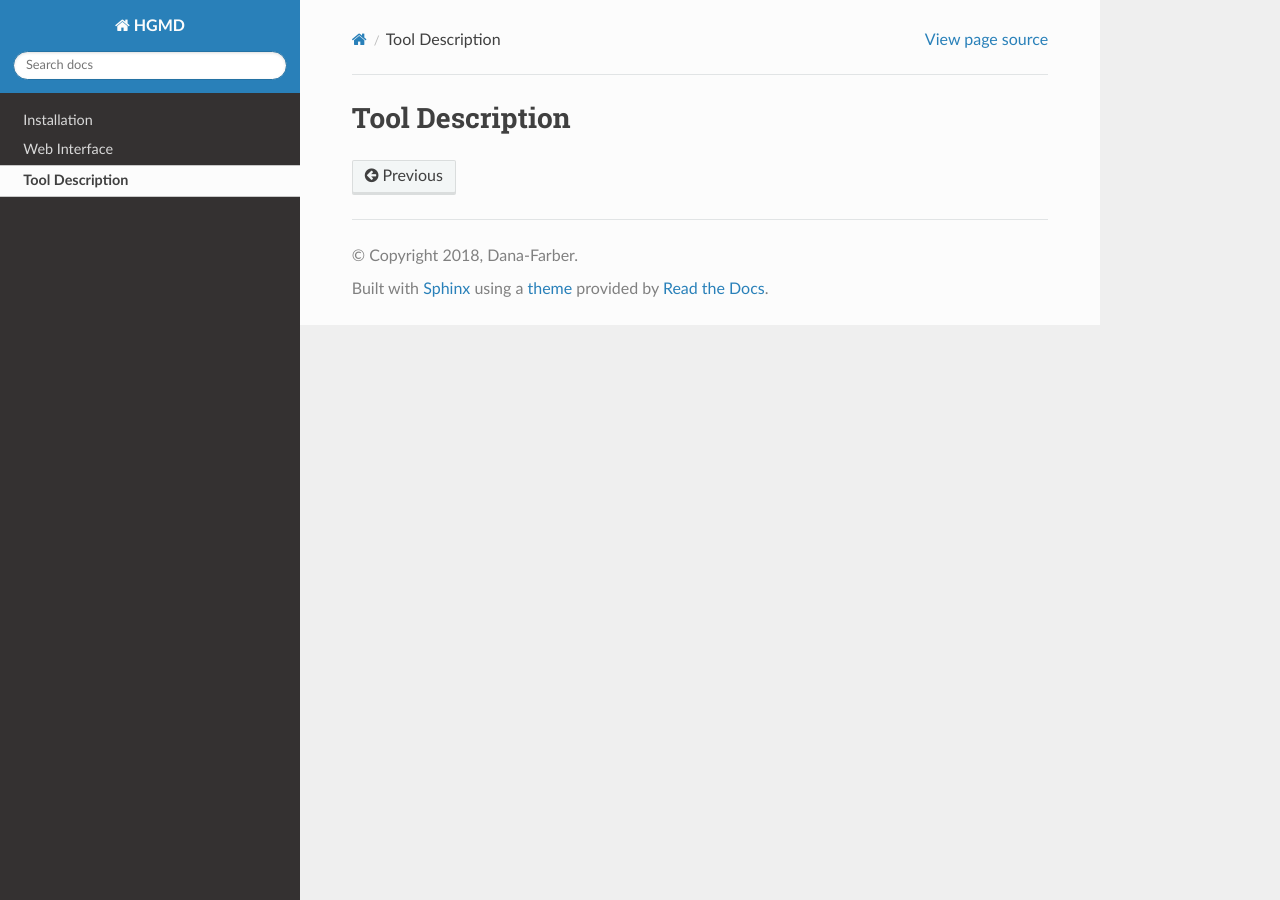
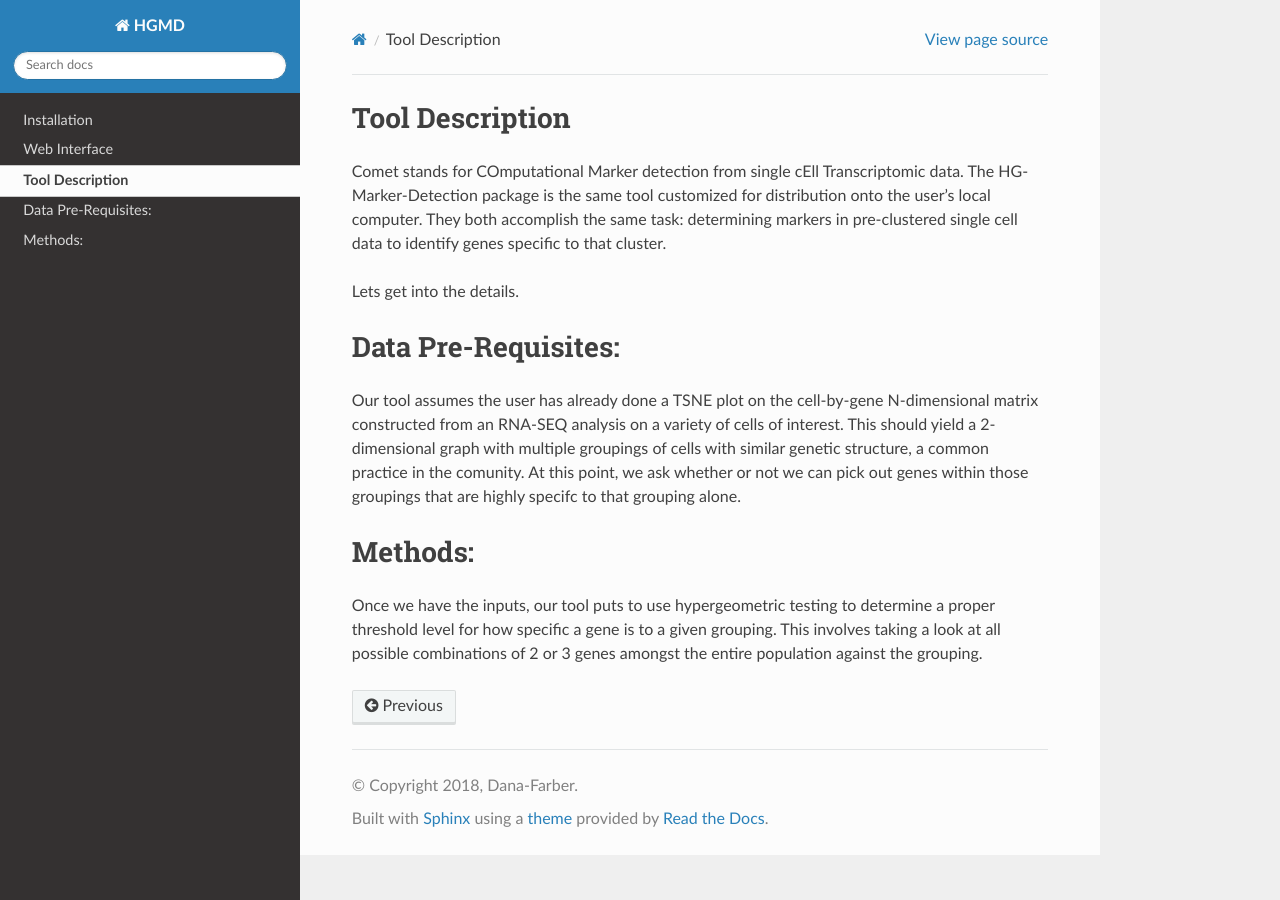
Before and after one commit to aaronyaosmith/comet-prototype, a Sphinx documentation site: the page built from docs/source/ToolDescription.rst, in a window 1280 px wide. Built offline with Sphinx 7.4.7 and the Read the Docs theme 2.0.0, drawn with Linux system fonts in a browser that asks for light colours.

Commit message:
Start methods section

```diff
--- a/docs/source/ToolDescription.rst
+++ b/docs/source/ToolDescription.rst
@@ -1,2 +1,31 @@
 Tool Description
 ==================================
+
+Comet stands for COmputational Marker detection from single cEll
+Transcriptomic data. The HG-Marker-Detection package is the same tool
+customized for distribution onto the user's local computer. They both
+accomplish the same task: determining markers in pre-clustered single
+cell data to identify genes specific to that cluster.
+
+Lets get into the details.
+
+
+Data Pre-Requisites:
+=============
+
+Our tool assumes the user has already done a TSNE plot on the
+cell-by-gene N-dimensional matrix constructed from an RNA-SEQ analysis
+on a variety of cells of interest. This should yield a 2-dimensional
+graph with multiple groupings of cells with similar genetic structure,
+a common practice in the comunity. At this point, we ask whether or
+not we can pick out genes within those groupings that are highly
+specifc to that grouping alone.
+
+Methods:
+=========
+
+Once we have the inputs, our tool puts to use hypergeometric testing
+to determine a proper threshold level for how specific a gene is to a
+given grouping. This involves taking a look at all possible
+combinations of 2 or 3 genes amongst the entire population against the
+grouping.
```
